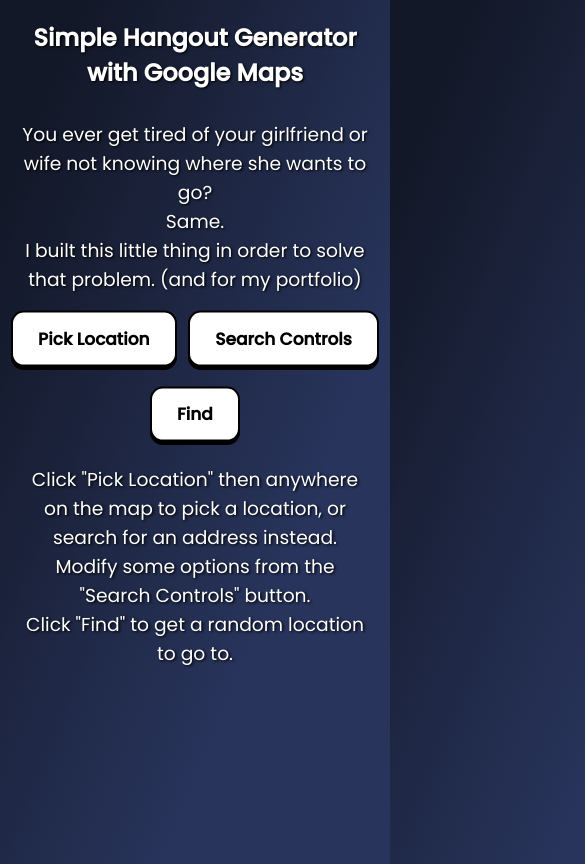
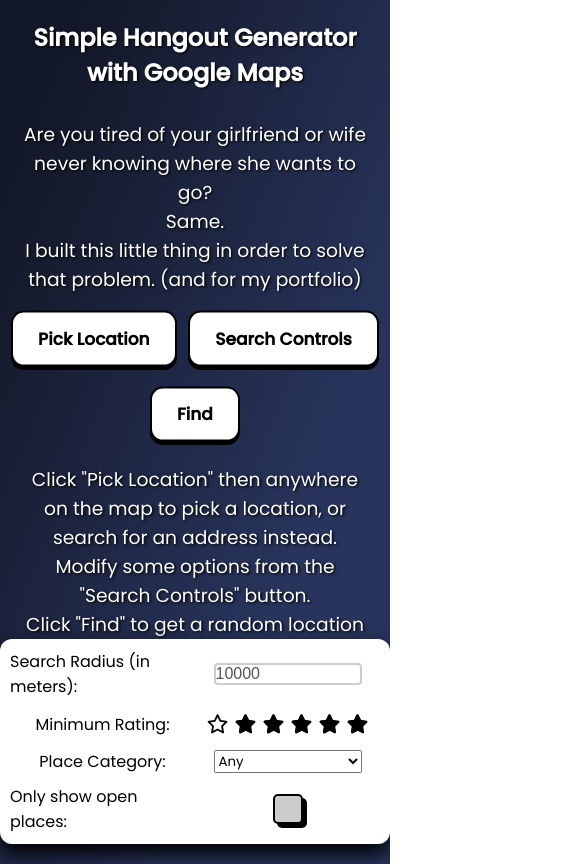
Before and after one commit to seifhamdy/hangout-generator-google-maps-api, a plain HTML site: page index.html in a window 390 px wide. Shown: the top 864 px of the page, 585 px wide, since content can reach past the window. Drawn offline with Linux system fonts and the light colour scheme; some packages are replaced by stand-ins of ours.

Commit message:
basic mobile support

```diff
--- a/css/style.css
+++ b/css/style.css
@@ -257,3 +257,28 @@ iframe {
 .checkbox_container input:checked ~ .checkmark:after {
   display: block;
 }
+
+/* Mobile Styles */
+@media (max-width: 768px) {
+  #map-container,
+  #controls {
+    top: auto;
+    bottom: 0;
+    left: 0;
+    width: 100%;
+    opacity: 1;
+    transition: none;
+  }
+
+  #controls {
+    left: 0;
+    transform: none;
+    width: 100%;
+    max-width: none;
+  }
+
+  .rate > label:before {
+    font-size: 1.2rem;
+  }
+
+}
--- a/index.html
+++ b/index.html
@@ -26,7 +26,7 @@
     <section class="desc">
       <h1>Simple Hangout Generator with Google Maps</h1>
       <h3>
-        You ever get tired of your girlfriend or wife not knowing where she
+        Are you tired of your girlfriend or wife never knowing where she
         wants to go? <br />
         Same. <br />
         I built this little thing in order to solve that problem. (and for my portfolio)
```
